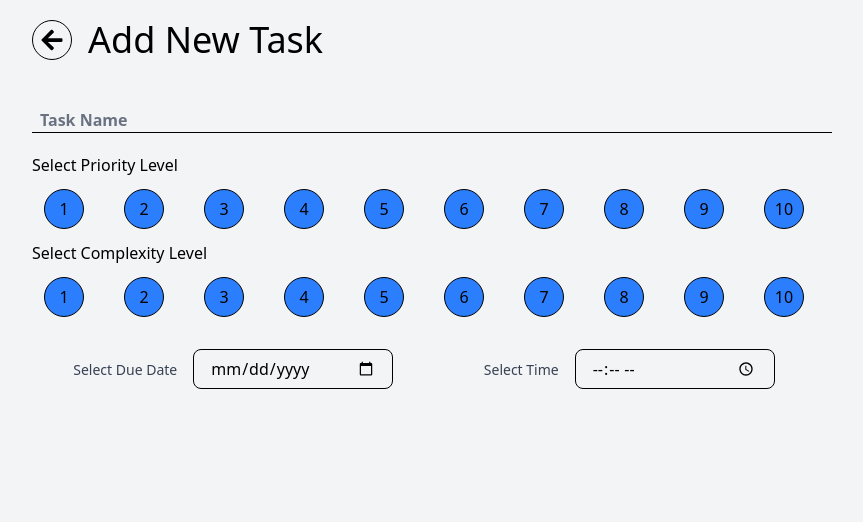
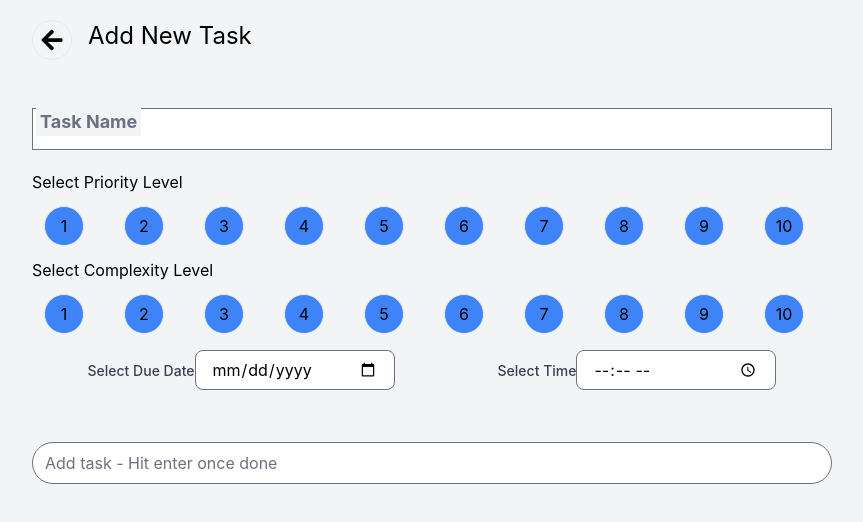
Before and after one commit to douglas86/Todo-App-React, a React (Vite) app: page /new-task in a window 1280 px wide. Shown: the top 522 px of the page, without its empty margins (208-1071 px from the left). Built offline with nearby package versions, Linux system fonts and the light colour scheme.

Commit message:
feat(changed): clear input when enter presses for check item

```diff
--- a/index.html
+++ b/index.html
@@ -5,10 +5,12 @@
     <link rel="icon" type="image/svg+xml" href="/vite.svg" />
     <meta name="viewport" content="width=device-width, initial-scale=1.0" />
     <script src="https://unpkg.com/@tailwindcss/browser@4"></script>
+    <link href="https://cdn.jsdelivr.net/npm/flowbite@3.1.2/dist/flowbite.min.css" rel="stylesheet" />
     <title>Vite + React + TS</title>
   </head>
   <body>
     <div id="root"></div>
     <script type="module" src="/src/main.tsx"></script>
+    <script src="https://cdn.jsdelivr.net/npm/flowbite@3.1.2/dist/flowbite.min.js"></script>
   </body>
 </html>
--- a/package.json
+++ b/package.json
@@ -12,6 +12,7 @@
   "dependencies": {
     "@headlessui/react": "^2.2.0",
     "@heroicons/react": "^2.2.0",
+    "@material-tailwind/react": "^2.1.10",
     "prop-types": "^15.8.1",
     "react": "^19.0.0",
     "react-dom": "^19.0.0",
--- a/src/components/atoms/icons.tsx
+++ b/src/components/atoms/icons.tsx
@@ -1,14 +1,15 @@
 import { IoAddCircleOutline } from "react-icons/io5";
 import { BsArrowRepeat } from "react-icons/bs";
 import { FaArrowRight, FaArrowLeft, FaRegSave } from "react-icons/fa";
+import { TiTick } from "react-icons/ti";
 
 export const addIcon = <IoAddCircleOutline className="scale-120 w-6 h-6" />;
-
-export const repeatIcon = <BsArrowRepeat className="scale-120 w-6 h-6" />;
 
 export const leftArrowIcon = () => (
   <FaArrowLeft className="scale-100 w-6 h-6" />
 );
+
+export const repeatIcon = <BsArrowRepeat className="scale-120 w-6 h-6" />;
 
 export const rightArrowIcon = () => (
   <FaArrowRight className="scale-100 w-6 h-6" />
@@ -34,3 +35,5 @@ export const searchIcon = () => {
     </div>
   );
 };
+
+export const tickIcon = () => <TiTick />;
--- a/src/components/pages/NewTaskPage.tsx
+++ b/src/components/pages/NewTaskPage.tsx
@@ -1,11 +1,47 @@
+import React, { useState } from "react";
+
 import PageHeader from "../organism/PageHeader.tsx";
 import Form from "../organism/Form";
 
 const NewTaskPage = () => {
+  const [inputValue, setInputValue] = useState<string>("");
+  const handleCheckItems: { title: string; checked: boolean }[] = [];
+
+  console.log("handleCheckItems", handleCheckItems);
+
+  const handleSubmit = (e: React.ChangeEvent<HTMLInputElement>) => {
+    setInputValue(e.target.value);
+  };
+
+  const handleKeyDown = (e: React.KeyboardEvent<HTMLInputElement>) => {
+    if (e.key === "Enter") {
+      e.preventDefault();
+      setInputValue("");
+      const task = {
+        title: inputValue,
+        checked: false,
+      };
+      handleCheckItems.push(task);
+      localStorage.setItem("checklist", JSON.stringify(handleCheckItems));
+    }
+  };
+
   return (
     <div className="sm:w-120 md:w-150 lg:w-200">
       <PageHeader title="Add New Task" />
       <Form />
+
+      {/*checkbox*/}
+      <div className={"relative mt-12 mb-5"}>
+        <input
+          type={"text"}
+          className={"w-full border-b rounded-full"}
+          value={`${inputValue}`}
+          placeholder={"Add task - Hit enter once done"}
+          onChange={handleSubmit}
+          onKeyDown={handleKeyDown}
+        />
+      </div>
     </div>
   );
 };
```
Also changed, not shown: 1 other file (tests, documents, lock files or other folders).
